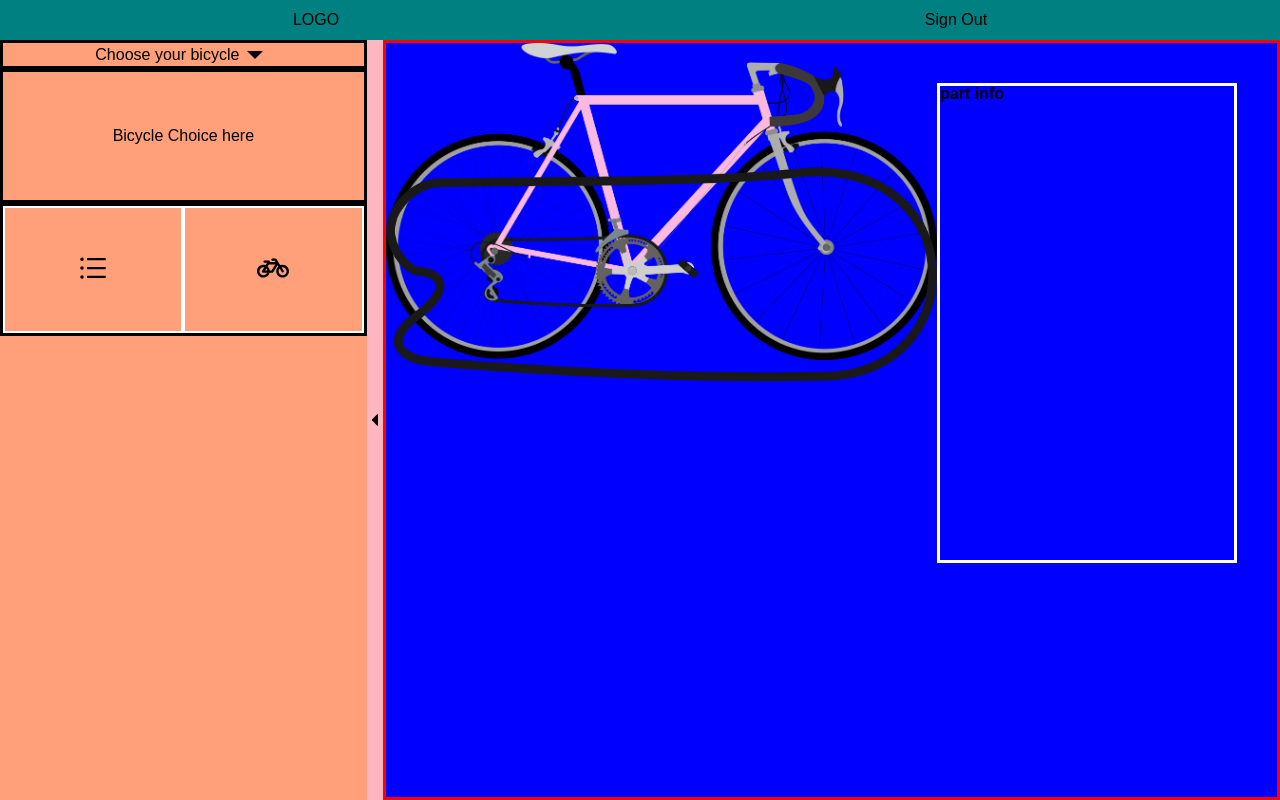
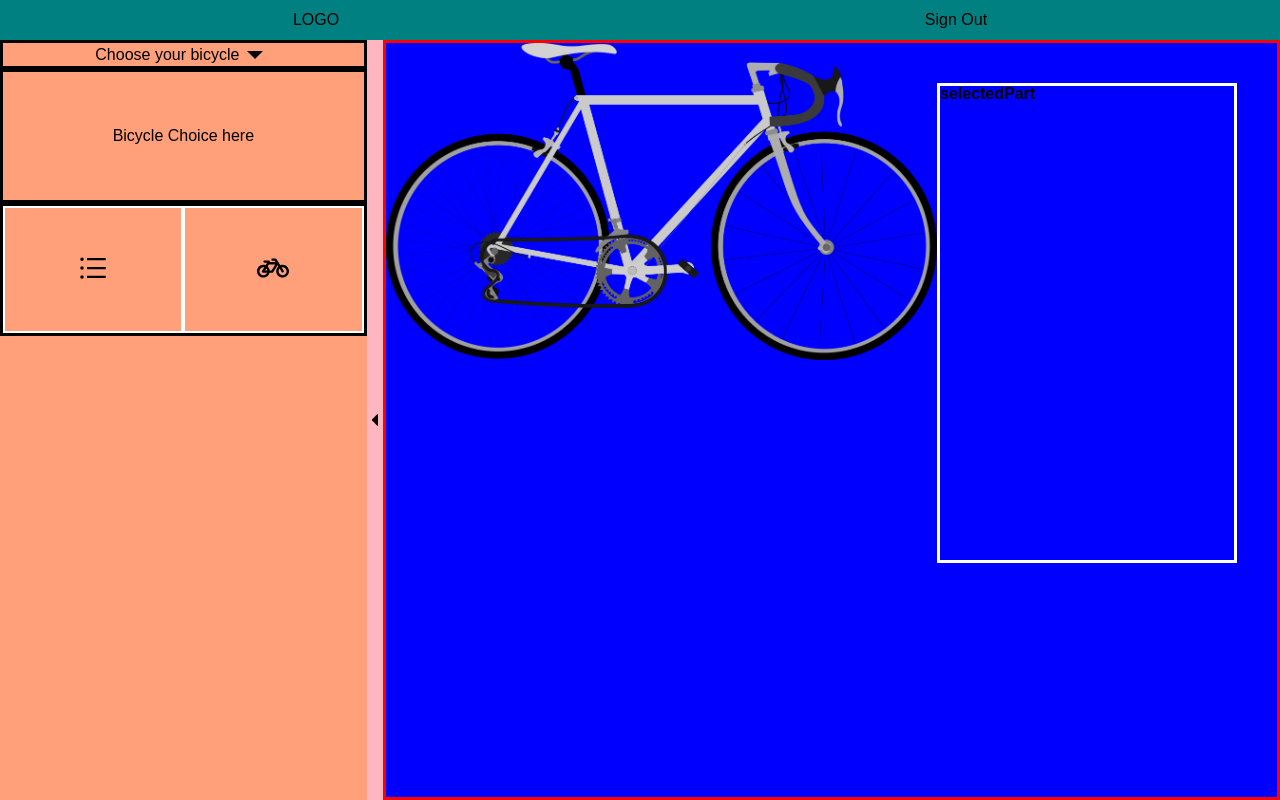
Before and after one commit to alexlangev/bicycle-maintenance-tracker, a React (Create React App) app in the folder client/: page / in a window 1280 px wide. Built offline with nearby package versions, Linux system fonts and the light colour scheme; no server answers.

Commit message:
context for selection or parts chain

```diff
--- a/client/src/App.js
+++ b/client/src/App.js
@@ -8,7 +8,7 @@ import Sidebar from './components/Sidebar/SideBar';
 import BikeInfo from './components/BikeInfo/index';
 
 import { ViewToggleProvider } from './Context/ViewToggleContext';
-import { FaUserAstronaut } from 'react-icons/fa';
+import { SelectedPartProvider } from './Context/SelectedPartContext';
 
 function App() {
   //State relating to loading
@@ -41,12 +41,15 @@ function App() {
       <PageWrapper>
         <GlobalStyle />
         <TopBar />
+
+          <SelectedPartProvider>
           <ViewToggleProvider>
             <ContentWrapper>
               <Sidebar />
               <BikeInfo />
             </ContentWrapper>
           </ViewToggleProvider>
+          </SelectedPartProvider>
 
         {/* <LogInForm /> */}
       </PageWrapper>
--- /dev/null
+++ b/client/src/Context/SelectedPartContext.js
@@ -0,0 +1,18 @@
+import React from 'react';
+
+export const SelectedPartContext = React.createContext(null);
+
+export const SelectedPartProvider = ({ children }) => {
+
+  //use localStorage??
+  const [selectedPart, setSelectedPart] = React.useState('none')
+
+  return(
+    <SelectedPartContext.Provider value={{
+      selectedPart,
+      setSelectedPart,
+    }}>
+      {children}
+    </SelectedPartContext.Provider>
+  )
+}
--- a/client/src/components/BikeInfo/BikeImage.js
+++ b/client/src/components/BikeInfo/BikeImage.js
@@ -1,11 +1,24 @@
 import React from 'react';
 import styled from 'styled-components';
+//Context for the selection of parts
+import { SelectedPartContext } from '../../Context/SelectedPartContext';
+
+//Color codes for the color legend
+const greenPart = '#3f992b';
+const yellowPart = '#b3a836';
+const redPart = '#ab2b1a';
 
 const BikeImage = () => {
+  const {selectedPart, setSelectedPart} = React.useContext(SelectedPartContext);
   return (
     <BikeImageWrapper>
       <CompleteBike src='images/complete.png'/>
-      <Chain src='/images/chain.png' />
+      <Chain
+        src='/images/chain.png'
+        onClick={() => setSelectedPart('chain')}
+        role="button"
+        tabIndex="0"
+      />
     </BikeImageWrapper>
   )
 }
@@ -17,6 +30,7 @@ const BikeImageWrapper = styled.div`
   align-items: flex-start;
   width: 75%;
   height: 100%;
+  filter: grayscale(100%);
 `
 
 const CompleteBike = styled.img`
@@ -25,8 +39,8 @@ const CompleteBike = styled.img`
 
 const Chain = styled.img`
   z-index: 1;
-  width: 100%;
-  transform: translate(0,-90%);
+  width: 34%;
+  transform: translate(50%,-172%);
 `
 
 export default BikeImage;
--- a/client/src/components/BikeInfo/PartInfo.js
+++ b/client/src/components/BikeInfo/PartInfo.js
@@ -1,12 +1,26 @@
 import React from 'react';
 import styled from 'styled-components';
 
+//Context for the selection of parts
+import { SelectedPartContext } from '../../Context/SelectedPartContext';
+
 const PartInfo = () => {
-  return (
-    <PartInfoWrapper>
-      <h2>part info</h2>
-    </PartInfoWrapper>
-  )
+  const {selectedPart, setSelectedPart} = React.useContext(SelectedPartContext);
+
+
+  if(selectedPart !== 'none') {
+    return (
+      <PartInfoWrapper>
+        <h2>{selectedPart}</h2>
+      </PartInfoWrapper>
+    )
+  } else {
+    return (
+      <PartInfoWrapper>
+        <h2>selectedPart</h2>
+      </PartInfoWrapper>
+    )
+  }
 }
 
 const PartInfoWrapper = styled.div`
```
